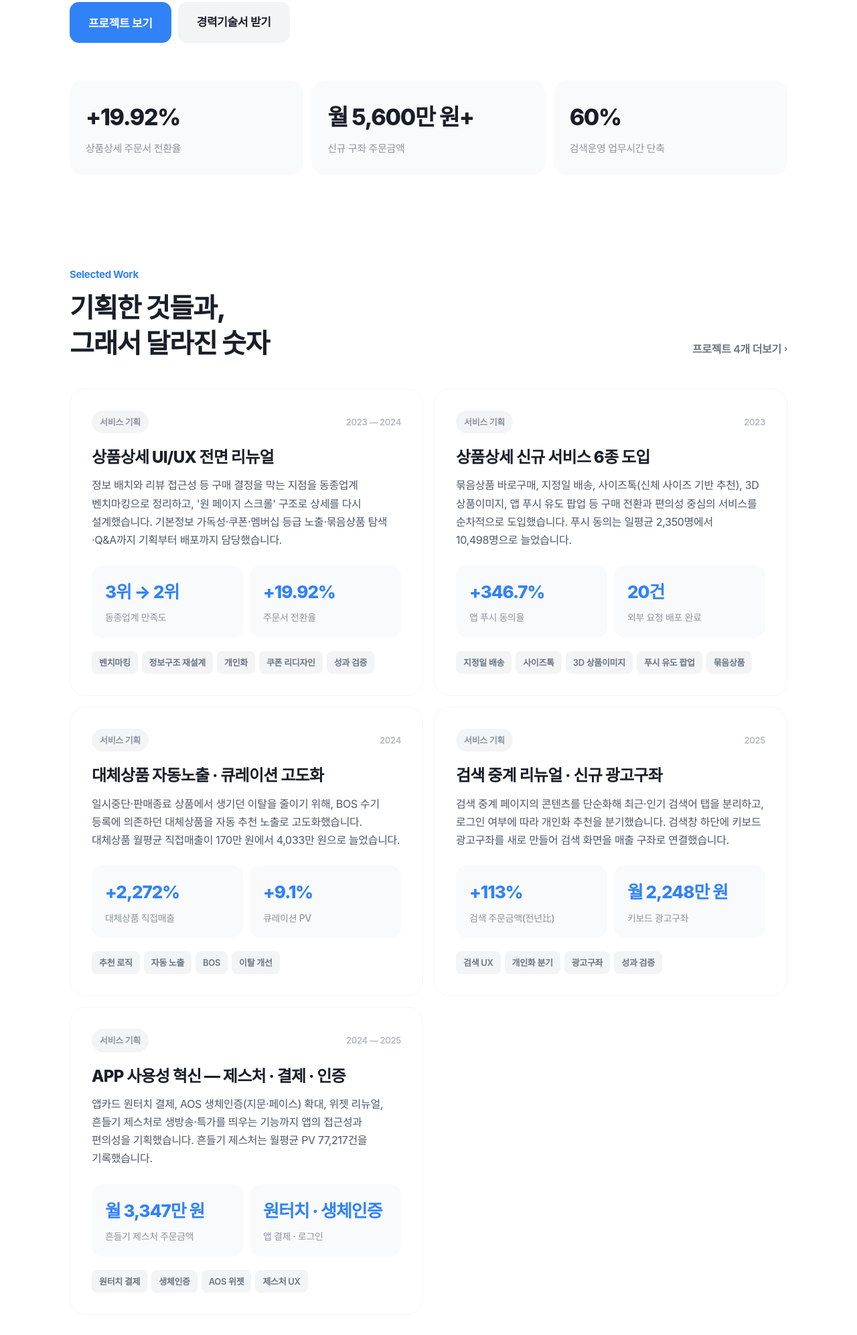
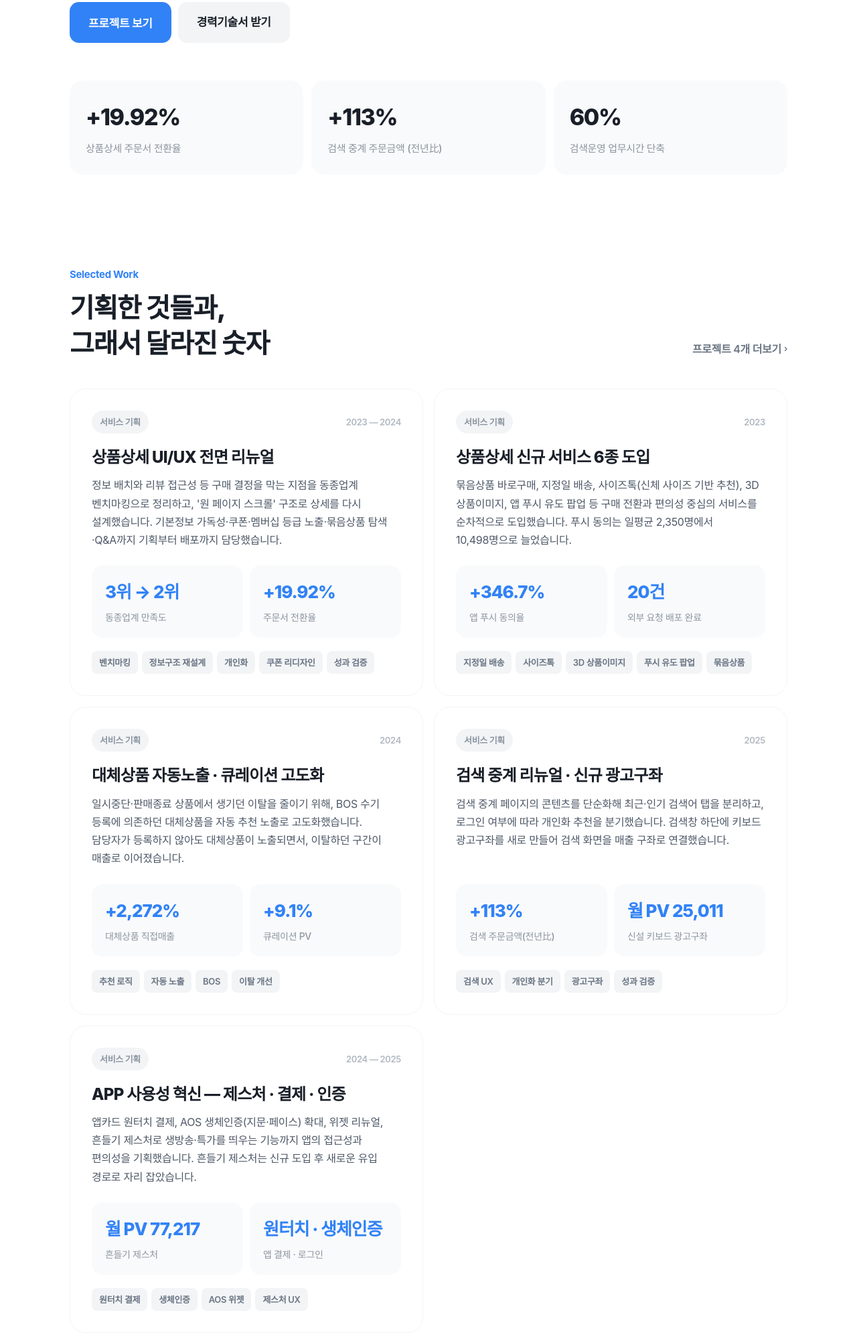
Before and after one commit to ps9561335-cloud/portfolio, a plain HTML site: page index.html in a window 1280 px wide. Shown: the part 475-2468 px from the top of the page at 67% size. Drawn offline with Linux system fonts and the light colour scheme; a web font is replaced by a local one.

Commit message:
금액 수치 제거 (비율·PV 지표로 대체)

```diff
--- a/index.html
+++ b/index.html
@@ -172,8 +172,8 @@
             <div style="font-size: 15px; font-weight: 500; color: #8b95a1; margin-top: 6px">상품상세 주문서 전환율</div>
           </div>
           <div style="background: #f9fafb; border-radius: 20px; padding: 26px 24px">
-            <div style="font-size: 34px; font-weight: 800; letter-spacing: -0.04em; color: #191f28">월 5,600만 원+</div>
-            <div style="font-size: 15px; font-weight: 500; color: #8b95a1; margin-top: 6px">신규 구좌 주문금액</div>
+            <div style="font-size: 34px; font-weight: 800; letter-spacing: -0.04em; color: #191f28">+113%</div>
+            <div style="font-size: 15px; font-weight: 500; color: #8b95a1; margin-top: 6px">검색 중계 주문금액 (전년比)</div>
           </div>
           <div style="background: #f9fafb; border-radius: 20px; padding: 26px 24px">
             <div style="font-size: 34px; font-weight: 800; letter-spacing: -0.04em; color: #191f28">60%</div>
@@ -255,7 +255,7 @@
             <h3 class="tp-ctitle">대체상품 자동노출 · 큐레이션 고도화</h3>
             <p class="tp-cbody">
               일시중단·판매종료 상품에서 생기던 이탈을 줄이기 위해, BOS 수기 등록에 의존하던 대체상품을
-              자동 추천 노출로 고도화했습니다. 대체상품 월평균 직접매출이 170만 원에서 4,033만 원으로 늘었습니다.
+              자동 추천 노출로 고도화했습니다. 담당자가 등록하지 않아도 대체상품이 노출되면서, 이탈하던 구간이 매출로 이어졌습니다.
             </p>
             <div style="display: grid; grid-template-columns: 1fr 1fr; gap: 10px; margin-bottom: 20px">
               <div class="tp-stat"><div class="tp-stat-v">+2,272%</div><div class="tp-stat-l">대체상품 직접매출</div></div>
@@ -282,7 +282,7 @@
             </p>
             <div style="display: grid; grid-template-columns: 1fr 1fr; gap: 10px; margin-bottom: 20px">
               <div class="tp-stat"><div class="tp-stat-v">+113%</div><div class="tp-stat-l">검색 주문금액(전년比)</div></div>
-              <div class="tp-stat"><div class="tp-stat-v">월 2,248만 원</div><div class="tp-stat-l">키보드 광고구좌</div></div>
+              <div class="tp-stat"><div class="tp-stat-v">월 PV 25,011</div><div class="tp-stat-l">신설 키보드 광고구좌</div></div>
             </div>
             <div style="display: flex; flex-wrap: wrap; gap: 6px">
               <span class="tp-tag">검색 UX</span>
@@ -301,10 +301,10 @@
             <h3 class="tp-ctitle">APP 사용성 혁신 — 제스처 · 결제 · 인증</h3>
             <p class="tp-cbody">
               앱카드 원터치 결제, AOS 생체인증(지문·페이스) 확대, 위젯 리뉴얼, 흔들기 제스처로 생방송·특가를 띄우는 기능까지
-              앱의 접근성과 편의성을 기획했습니다. 흔들기 제스처는 월평균 PV 77,217건을 기록했습니다.
+              앱의 접근성과 편의성을 기획했습니다. 흔들기 제스처는 신규 도입 후 새로운 유입 경로로 자리 잡았습니다.
             </p>
             <div style="display: grid; grid-template-columns: 1fr 1fr; gap: 10px; margin-bottom: 20px">
-              <div class="tp-stat"><div class="tp-stat-v">월 3,347만 원</div><div class="tp-stat-l">흔들기 제스처 주문금액</div></div>
+              <div class="tp-stat"><div class="tp-stat-v">월 PV 77,217</div><div class="tp-stat-l">흔들기 제스처</div></div>
               <div class="tp-stat"><div class="tp-stat-v">원터치 · 생체인증</div><div class="tp-stat-l">앱 결제 · 로그인</div></div>
             </div>
             <div style="display: flex; flex-wrap: wrap; gap: 6px">
```
Also changed, not shown: career.html (+5 -5 lines), 1 other file.
